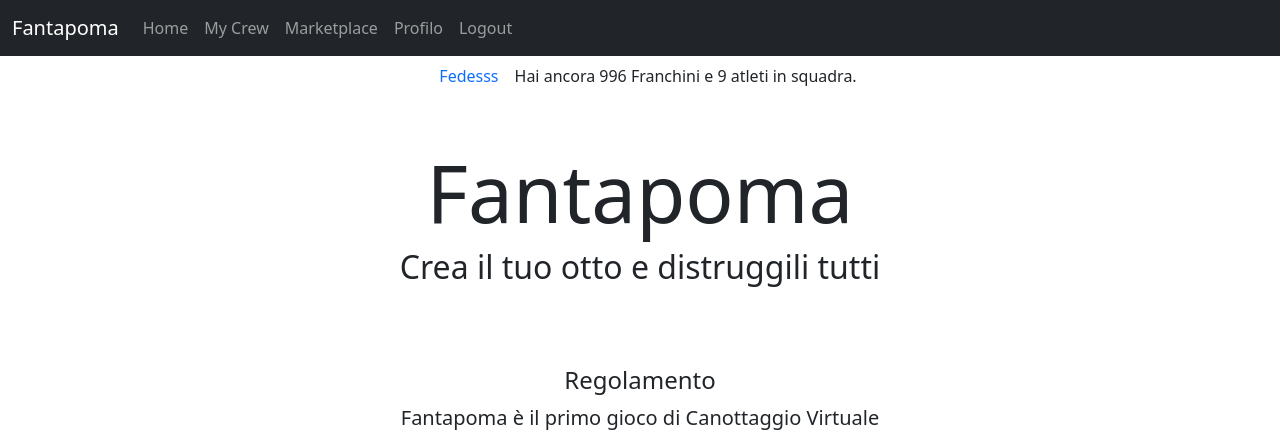
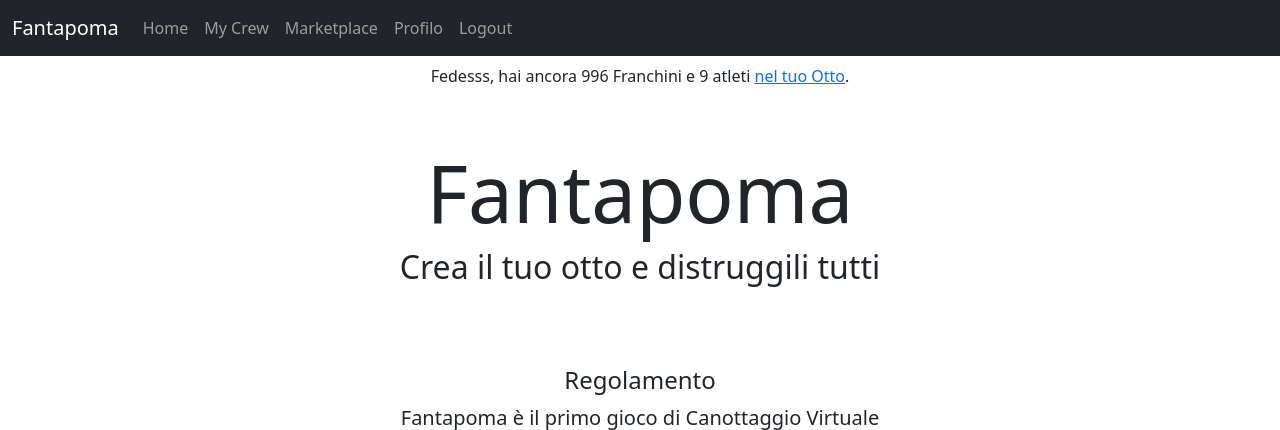
Before and after one commit to fedesss98/scp-django, a Django app: page /fantapoma/ in a window 1280 px wide. Shown: the top 430 px of the page. Run offline with Django 3.2, Linux system fonts and the light colour scheme; a user stored in the database is signed in; data comes from the database, SQL or seed files in the repository; both versions use the stored data as it was after the commit.

Commit message:
better navbar bottom message

```diff
--- a/fantapoma/templates/fantapoma/navbar.html
+++ b/fantapoma/templates/fantapoma/navbar.html
@@ -39,9 +39,8 @@
 
 {% if request.user.is_authenticated %}
 <nav class="nav justify-content-center">
-  <a class="nav-link active" aria-current="page" href="{% url 'mycrew' %}">{{ request.user }}</a>
   <span class="navbar-text">
-    Hai ancora {{ request.user.player.franchs }} Franchini e {{ request.user.athlete_set.count }} atleti in squadra.
+    {{ request.user|title }}, hai ancora {{ request.user.player.franchs }} Franchini e {{ request.user.athlete_set.count }} atleti <a href={% url 'mycrew' %}>nel tuo Otto</a>.
   </span>
 </nav>
 {% endif %}
```
Also changed, not shown: db.sqlite3.
